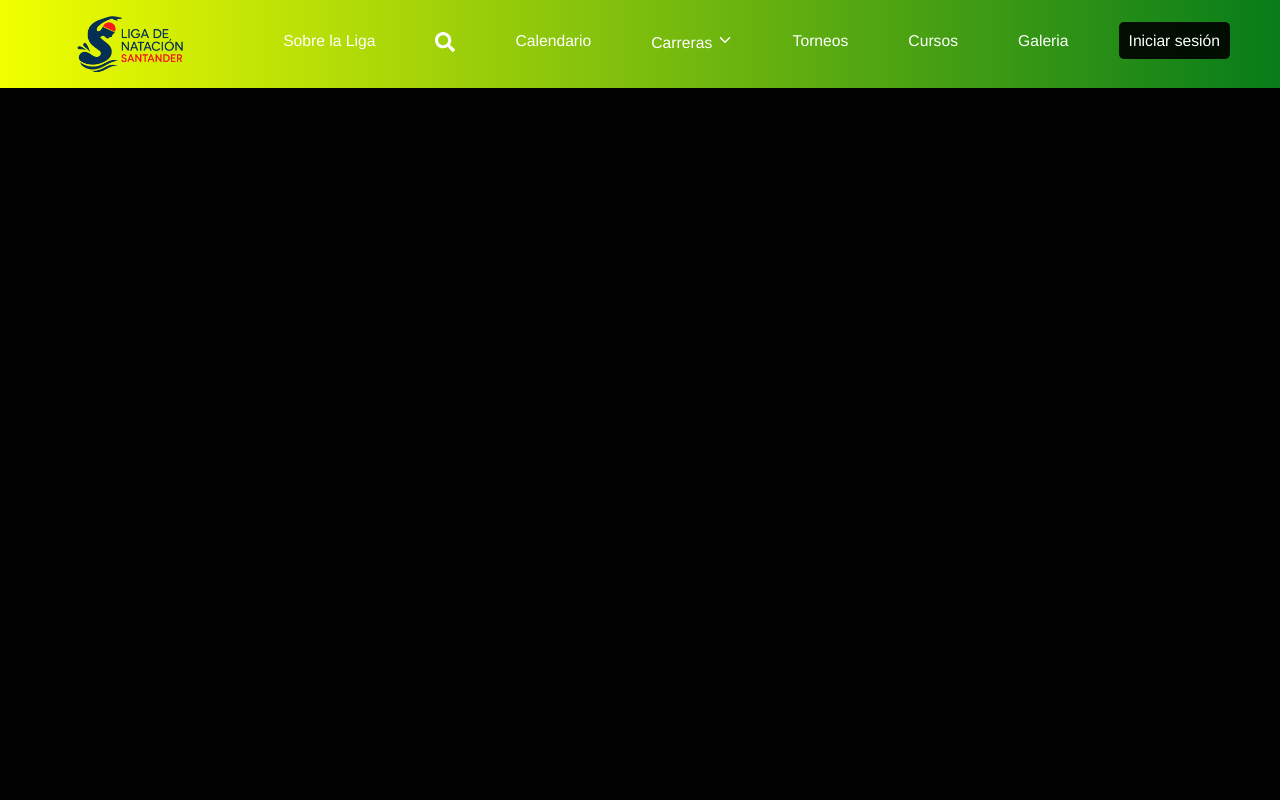
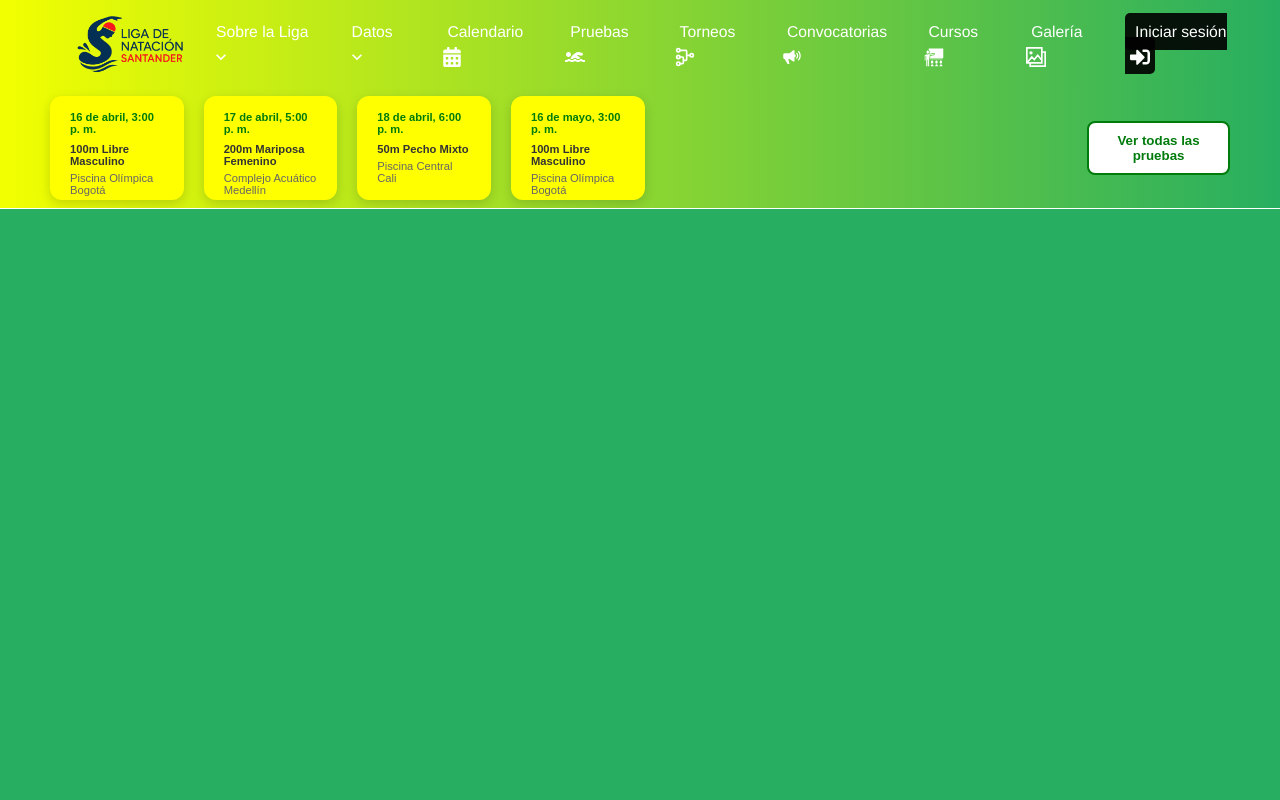
Before and after one commit to Andrezvd/front_lisanatacion, a React (Vite) app: page /admin in a window 1280 px wide. Shown: the top 800 px of the page. Built offline with nearby package versions, Linux system fonts and the light colour scheme.

Commit message:
Componente de navbar finalizado, queda agregar algunos Stylos o mejorar los colores, tambien se adelantó casi finalizado el componente de pruebas actuales debajo del navbar llamado ''pruebas recientes''

```diff
--- a/src/components/navBar.tsx
+++ b/src/components/navBar.tsx
@@ -1,40 +1,69 @@
-import React, { useState } from "react";
 import { Link } from "react-router-dom";
 import "../styles/navBar.css";
 import logo from "../assets/logo/Logogpt.png";
-import { FaSearch } from "react-icons/fa";
-import { IoIosArrowDown } from "react-icons/io";
-
+import { MdKeyboardArrowDown } from "react-icons/md";
+import { FaSignInAlt, FaCalendarAlt, FaSwimmer } from "react-icons/fa";
+import { TbTournament } from "react-icons/tb";
+import { IoMdMegaphone } from "react-icons/io";
+import { GiTeacher } from "react-icons/gi";
+import { GrGallery } from "react-icons/gr";
 
 const NavBar: React.FC = () => {
-  const [isDropdownOpen, setIsDropdownOpen] = useState(false);
-
   return (
     <div className="contenedor-navbar">
       <nav className="navbar">
-          <div className="navbar-logo">
-            <Link to="/"><img src={logo} alt="Logo" /></Link>
-          </div>
+        <div className="navbar-logo">
+          <Link to="/"><img src={logo} alt="Logo" /></Link>
+        </div>
         <ul className="navbar-links">
-          <li><Link to="/nosotros">Sobre la Liga</Link></li>
-          <li><Link to="/buscar"><FaSearch size={20} color="white" /></Link></li>
-          <li><Link to="/">Calendario</Link></li>
-          <li><Link to="/carreras">Carreras <IoIosArrowDown size={16} color="white"/></Link></li>
-          <li><Link to="/about">Torneos</Link></li>
-          <li><Link to="/services">Cursos</Link></li>
-          <li><Link to="/galeria">Galeria</Link></li>
-          <li
-            className="dropdown"
-            onMouseEnter={() => setIsDropdownOpen(true)}
-            onMouseLeave={() => setIsDropdownOpen(false)}
-          >
-            <span className="dropbtn">Iniciar sesión</span>
-            {isDropdownOpen && (
+
+          {/* OPCIONES DE LA LIGA */}
+          <li className="dropdown">
+            <div className="dropdown-wrapper">
+              <Link to="/nosotros">
+                Sobre la Liga <span className="icono_drowdown"><MdKeyboardArrowDown /></span>
+              </Link>
               <ul className="dropdown-content">
-                <li><Link to="/ingreso/entrenador">Soy Entrenador</Link></li>
-                <li><Link to="/ingreso/administrador">Soy Administrador</Link></li>
+                <div className="opcionTransparente"></div>
+                <div className="fondoOpcionesDesplegables">
+                  <li><Link to="/historia">Historia</Link></li>
+                  <li><Link to="/nosotros">Sobre Nosotros</Link></li>
+                  <li><Link to="/reglamento">Reglamento</Link></li>
+                  <li><Link to="/tienda">Tienda</Link></li>
+                </div>
               </ul>
-            )}
+            </div>
+          </li>
+
+          {/* OPCIONES DE DATOS */}
+          <li className="dropdown">
+            <div className="dropdown-wrapper">
+              <Link to="/buscar">
+                Datos <span className="icono_drowdown"><MdKeyboardArrowDown /></span>
+              </Link>
+              <ul className="dropdown-content">
+                <div className="opcionTransparente"></div>
+                <div className="fondoOpcionesDesplegables opcionesDesplegadas">
+                <li><Link to="/EstadisticasNadadores">Estadísticas de nadadores</Link></li>
+                <li><Link to="/EstadisticasEntrenadores">Estadísticas de entrenadores</Link></li>
+                <li><Link to="/estadisticasClub">Estadísticas de club</Link></li>
+                </div>
+              </ul>
+            </div>
+          </li>
+
+          {/* Otros enlaces */}
+          <li><Link to="/">Calendario <span className="icono_drowdown"><FaCalendarAlt /></span></Link></li>
+          <li><Link to="/carreras">Pruebas <span className="icono_drowdown"><FaSwimmer /></span></Link></li>
+          <li><Link to="/about">Torneos <span className="icono_drowdown"><TbTournament /></span></Link></li>
+          <li><Link to="/services">Convocatorias <span className="icono_drowdown"><IoMdMegaphone /></span></Link></li>
+          <li><Link to="/services">Cursos <span className="icono_drowdown"><GiTeacher /></span></Link></li>
+          <li><Link to="/galeria">Galería <span className="icono_drowdown"><GrGallery /></span></Link></li>
+
+          <li className="dropdown">
+            <span className="dropbtn">
+              Iniciar sesión <span className="icono_drowdown"><FaSignInAlt /></span>
+            </span>
           </li>
         </ul>
       </nav>
--- /dev/null
+++ b/src/components/pruebas_Recientes/pruebas_Recientes.tsx
@@ -0,0 +1,94 @@
+import { useEffect, useState } from "react";
+import api from "../../services/api";
+import "../../styles/pruebas_recientes.css";
+
+const PruebasRecientes = () => {
+    /*const [pruebas, setPruebas] = useState<any[]>([]);
+    const [error, setError] = useState<string | null>(null);
+
+    useEffect(() => {
+      console.log("URL de la API:", import.meta.env.VITE_API_URL);
+
+      api.get("/pruebas/")
+        .then(response => setPruebas(response.data))
+        .catch(error => {
+          console.error("Error:", error);
+          setError("⚠️ Error al obtener usuarios.");
+        });
+    }, []);*/
+    const mockPruebas = [
+        {
+            id: 1,
+            fecha: "2025-04-16:15:00",
+            prueba: "100m Libre Masculino",
+            piscina: "Piscina Olímpica Bogotá"
+        },
+        {
+            id: 2,
+            fecha: "2025-04-17:17:00",
+            prueba: "200m Mariposa Femenino",
+            piscina: "Complejo Acuático Medellín"
+        },
+        {
+            id: 3,
+            fecha: "2025-04-18:18:00",
+            prueba: "50m Pecho Mixto",
+            piscina: "Piscina Central Cali"
+        },
+
+        {
+          id: 4,
+          fecha: "2025-05-16:15:00",
+          prueba: "100m Libre Masculino",
+          piscina: "Piscina Olímpica Bogotá"
+      },
+    ];
+
+    return (
+        <div className="contenedor-pruebas">
+            <div className="cards-container">
+                {mockPruebas.map(prueba => (
+                    <div key={prueba.id} className="card-prueba">
+                        <p className="fecha">{formatearFechaHora(prueba.fecha)}</p>
+                        <h3 className="titulo">{prueba.prueba}</h3>
+                        <p className="piscina">{prueba.piscina}</p>
+                    </div>
+                ))}
+            </div>
+            <div className="ver-todas">
+                <button className="btn-ver-todas">Ver todas las pruebas</button>
+            </div>
+        </div>
+    );
+};
+
+
+const formatearFechaHora = (fechaStr: string) => {
+    const hoy = new Date();
+    const fecha = new Date(fechaStr);
+
+    const hoySinHora = new Date(hoy.getFullYear(), hoy.getMonth(), hoy.getDate());
+    const fechaSinHora = new Date(fecha.getFullYear(), fecha.getMonth(), fecha.getDate());
+
+    const diferenciaDias = (fechaSinHora.getTime() - hoySinHora.getTime()) / (1000 * 60 * 60 * 24);
+
+    const hora = fecha.toLocaleTimeString("es-ES", {
+      hour: "numeric",
+      minute: "2-digit",
+      hour12: true,
+    });
+
+    if (diferenciaDias === 0) {
+      return `Hoy, ${hora}`;
+    } else if (diferenciaDias === 1) {
+      return `Mañana, ${hora}`;
+    } else {
+      const fechaFormateada = fecha.toLocaleDateString("es-ES", {
+        day: "numeric",
+        month: "long",
+      });
+      return `${fechaFormateada}, ${hora}`;
+    }
+  };
+
+export default PruebasRecientes;
--- a/src/styles/footer.css
+++ b/src/styles/footer.css
@@ -1,5 +1,5 @@
 .footer {
-    background-color: #003366;
+    background-color: #27ae60;
     color: #ffffff;
     padding: 20px 0;
     text-align: center;
--- a/src/styles/global.css
+++ b/src/styles/global.css
@@ -7,11 +7,17 @@
 }
 
 html, body {
-  background-color: rgba(1, 0, 0, 0.9);
+  background-color: rgba(0, 0, 0, 0.9);
 }
 
 
 
 .espacioGrande {
   height: 100vh;
+  background-color: #27ae60;
 }
+
+.lineaSeparadora{
+  height: 1px;
+  background-color: white;
+}
--- a/src/styles/navBar.css
+++ b/src/styles/navBar.css
@@ -5,7 +5,7 @@
   display: flex;
   justify-content: space-between;
   align-items: center;
-  background: linear-gradient(to right, #f2ff00, #077c1a);
+  background: linear-gradient(to right, #f2ff00, #27ae60);
   padding: 0px 50px;
   max-width: 100%;
   height: 11vh;
@@ -18,7 +18,6 @@
   width: 100%;
   z-index: 1000;
   height: 100%;
-  margin-bottom: 20px;
 }
 
 
@@ -48,16 +47,34 @@
 .navbar-links{
   list-style: none;
   display: flex;
-  gap: 40px;
+  gap: 30px;
 }
 
 .navbar-links li {
   padding: 8px 0px;
 }
 
-.navbar-links li a:hover {
+.navbar-links li a, .icono_drowdown{
+  transition:color 0.3s ease;
+}
+
+.navbar-links li:hover a,
+.navbar-links li:hover .icono_drowdown {
   color: #000000;
 }
+
+
+/*ICONOS REACT CENTRADOS */
+
+.icono_drowdown {
+  justify-items: center;
+  top: 6px;
+  position: relative;
+  left: 5px;  /*Espacio entre el texto y el icono */
+  font-size: 20px;
+  color: white; /* Color del icono */
+}
+
 
 /* ESTILOS DEL MENÚ DESPLEGABLE Y DE LAS OPCIONES DEL MENÚ*/
 
@@ -84,36 +101,89 @@
   border-radius: 5px;
 }
 
+/* MENUS DESPLEGABLES */
 
+.opcionTransparente{
+  height: 20px;
+  background-color: transparent !important;
+
+}
+
+.fondoOpcionesDesplegables{
+  background-color:#27ae60 ;
+  border-radius: 15px;
+  box-shadow: 0px 8px 16px rgba(0,0,0,0.2);
+}
+
+.fondoOpcionesDesplegables::before {
+  content: '';
+  position: absolute;
+  top: 5.5px;
+  left: 20px; /* Ajusta según dónde está el botón padre */
+  border-width: 0px 15px 15px 15px;
+  border-style: solid;
+  border-color: transparent transparent #27ae60 transparent;
+}
+
+.opcionesDesplegadas li a:hover{
+  color: #dc1a1a;
+}
 
 .dropdown-content {
-  display: none;
   position: absolute;
-  background-color: white;
-  min-width: 150px;
-  box-shadow: 0px 4px 6px rgba(0, 0, 0, 0.1);
-  border-radius: 5px;
-  top: 100%;
+  top: 70%;
   left: auto;
-  right: 0; /* Asegura que el menú nunca se salga de la pantalla */
-  z-index: 100;
-  overflow: hidden;
-  white-space: nowrap; /* Evita que los textos se dividan en varias líneas */
+  min-width: 17%;
+  z-index: 1000;
+  flex-direction: column;
+  /* Oculto por defecto con animación */
+  opacity: 0;
+  visibility: hidden;
+  transition: opacity 0.3s ease, visibility 0.3s ease;
+  pointer-events: none;
 }
 
+.dropdown-content.visible {
+  opacity: 1;
+  visibility: visible;
+  pointer-events: auto;
+  display: flex;
+}
 
 .dropdown-content li {
-  padding: 10px;
+  list-style: none;
+  padding: 10px 10px;
+  text-align: left;
   white-space: nowrap;
+  margin: 0;
 }
 
-.dropdown-content a {
-  color: #003366;
+.dropdown-content li a {
+  color: white !important;
+  line-height: 0.1;
+  text-align: left;
+  margin: 0 13px;
+  padding: 13px;
   display: block;
+  font-size: 13px;
+  font-weight: bold;
+  font-family: Verdana, Geneva, Tahoma, sans-serif;
   text-decoration: none;
 }
 
+/*.dropdown-content li a:hover {
+  background-color: rgba(255, 255, 255, 0.2);
+  border-radius: 5px;
+}*/
+
+.dropdown-content li:hover {
+  background-color: rgba(255, 255, 255, 0.2);
+  border-radius: 5px;
+}
 
 .dropdown:hover .dropdown-content {
-  display: block;
+  opacity: 1;
+  visibility: visible;
+  pointer-events: auto;
+  display: flex;
 }
--- /dev/null
+++ b/src/styles/pruebas_recientes.css
@@ -0,0 +1,65 @@
+.contenedor-pruebas {
+    display: flex;
+    align-items: center;
+    background: linear-gradient(to right, #f2ff00, #27ae60);
+    padding: 0px 50px;
+    max-width: 100%;
+    height: 15vh;
+    overflow-x: auto;
+    gap: 20px;
+    flex-wrap: nowrap;
+  }
+
+ .cards-container {
+  display: flex;
+  gap: 20px;
+}
+
+.card-prueba {
+  background-color: rgb(255, 255, 0);
+  border-radius: 12px;
+  padding: 15px 20px;
+  width: 100%;
+  height: 13vh;
+  box-shadow: 0px 4px 12px rgba(0, 0, 0, 0.15);
+  text-align: left;
+  cursor: pointer;
+}
+
+.card-prueba .fecha {
+  font-weight: bold;
+  color: #007b0c;
+  margin-bottom: 8px;
+  font-size: 0.7rem;
+}
+
+.card-prueba .titulo {
+  font-size: 0.7rem;
+  color: #333;
+  margin-bottom: 5px;
+}
+
+.card-prueba .piscina {
+  font-size: 0.7rem;
+  color: #666;
+}
+
+.ver-todas {
+  margin-left: 35.81%;
+}
+
+.btn-ver-todas {
+  background-color: #ffffff;
+  color: #007b0c;
+  border: 2px solid #007b0c;
+  padding: 10px 15px;
+  border-radius: 8px;
+  cursor: pointer;
+  transition: all 0.3s ease;
+  font-weight: bold;
+}
+
+.btn-ver-todas:hover {
+  background-color: #007b0c;
+  color: white;
+}
--- a/src/templates/home.tsx
+++ b/src/templates/home.tsx
@@ -1,10 +1,13 @@
 import NavBar from "../components/navBar";
 import Footer from "../components/footer";
+import PruebasRecientes from "../components/pruebas_Recientes/pruebas_Recientes";
 
 function Home() {
   return (
     <>
       <NavBar/>
+      <PruebasRecientes/>
+      <div className="lineaSeparadora"></div>
       <div className="espacioGrande"></div>
       <Footer/>
     </>
```
Also changed, not shown: src/components/funcionesNavbar.tsx (added, +23 -0 lines).
